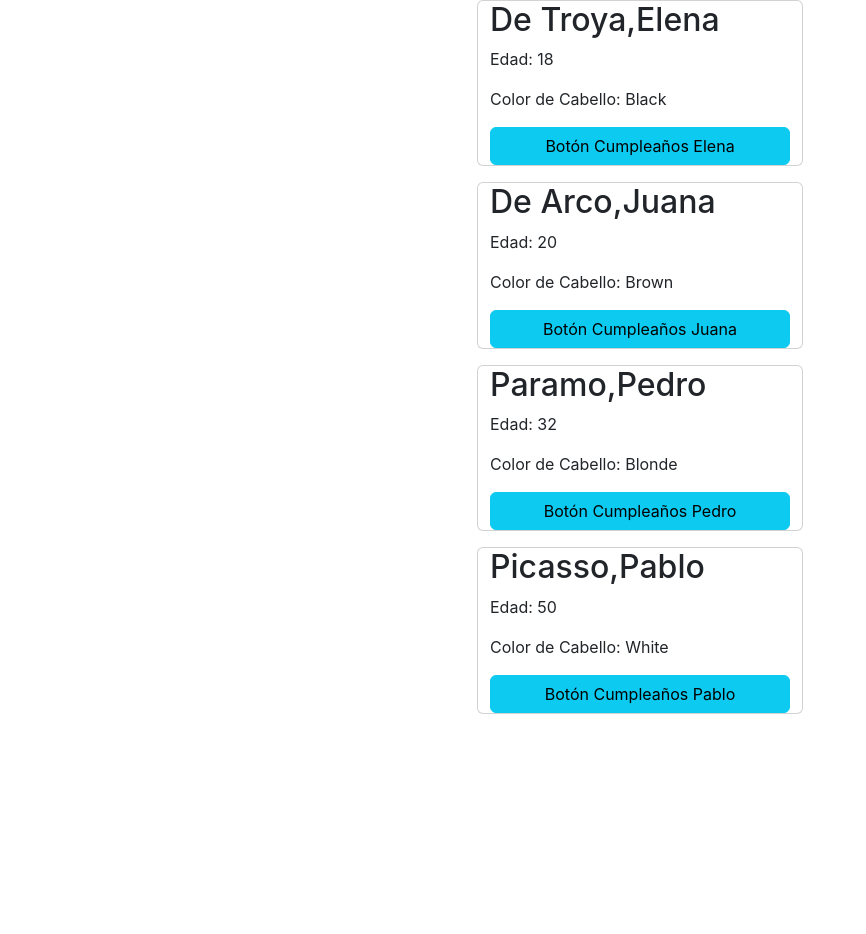
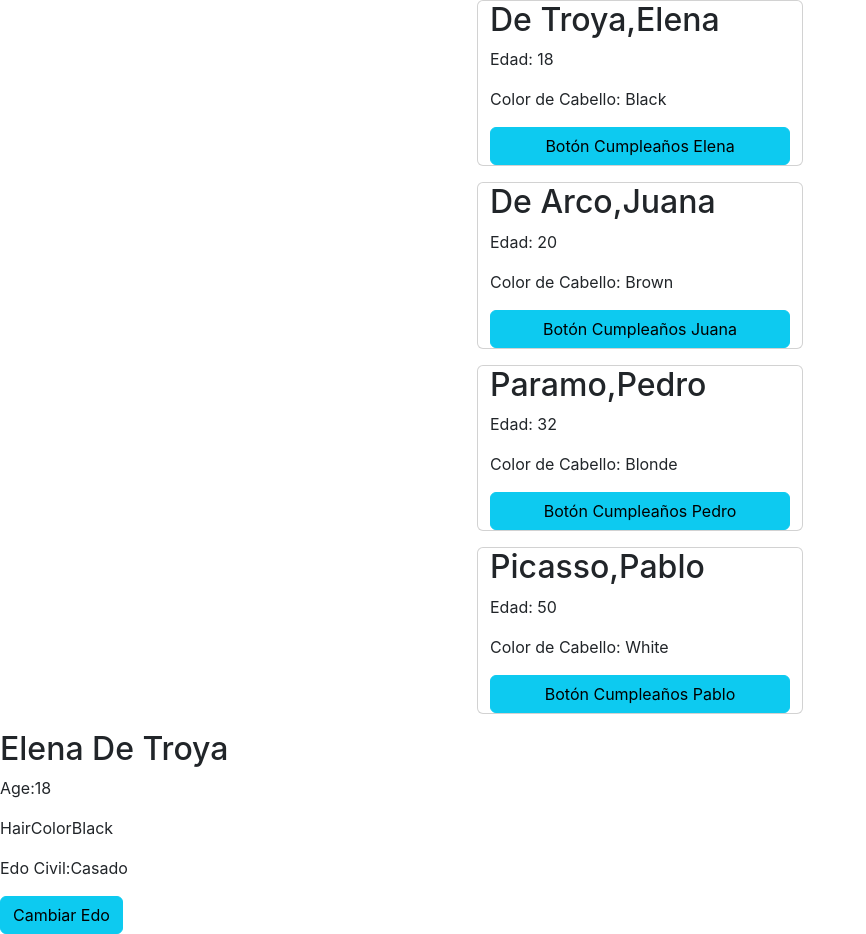
Before and after one commit to MelSol13/Poniendo-Todo-Junto, a React (Create React App) app: page / in a window 1280 px wide. Shown: the whole page, without its empty margins (0-866 px from the left). Before the commit the page ends 800 px from the top, so only its background shows below. Built offline with nearby package versions, Linux system fonts and the light colour scheme.

Commit message:
agregamos componente funcional

```diff
--- a/src/App.js
+++ b/src/App.js
@@ -1,5 +1,5 @@
 import PersonCard from "./componentes/PersonCard";
-
+import PersonCardFuncional from "./componentes/PersonCardFuncional";
 
 const App = () => {
   return (
@@ -19,6 +19,8 @@
       <PersonCard firstName="Pablo"
       lastName="Picasso" age={50}
       hairColor="White"/>
+
+      <PersonCardFuncional firstName="Elena" lastName="De Troya" age={18} hairColor="Black"/>
     </div>
   );
 }
--- /dev/null
+++ b/src/componentes/PersonCardFuncional.js
@@ -0,0 +1,27 @@
+import React,{useState} from "react";
+
+const PersonCardFuncional = ({firstName, lastName, age, hairColor}) => {
+
+    const [edoCivil,setEdoCivil]= useState("Casado");
+
+    const cambiarEdoCivil = () => {
+        if(edoCivil === "Casado"){
+            setEdoCivil("Soltero");
+        }else{
+            setEdoCivil("Casado");
+        }
+    }
+
+    return(
+        <div>
+            <h2>{firstName} {lastName}</h2>
+            <p>Age:{age}</p>
+            <p>HairColor{hairColor}</p>
+            <p>Edo Civil:{edoCivil}</p>
+            <button className="btn btn-info" onClick={cambiarEdoCivil}>Cambiar Edo</button>
+        </div>
+    )
+
+}
+
+export default PersonCardFuncional;
```
